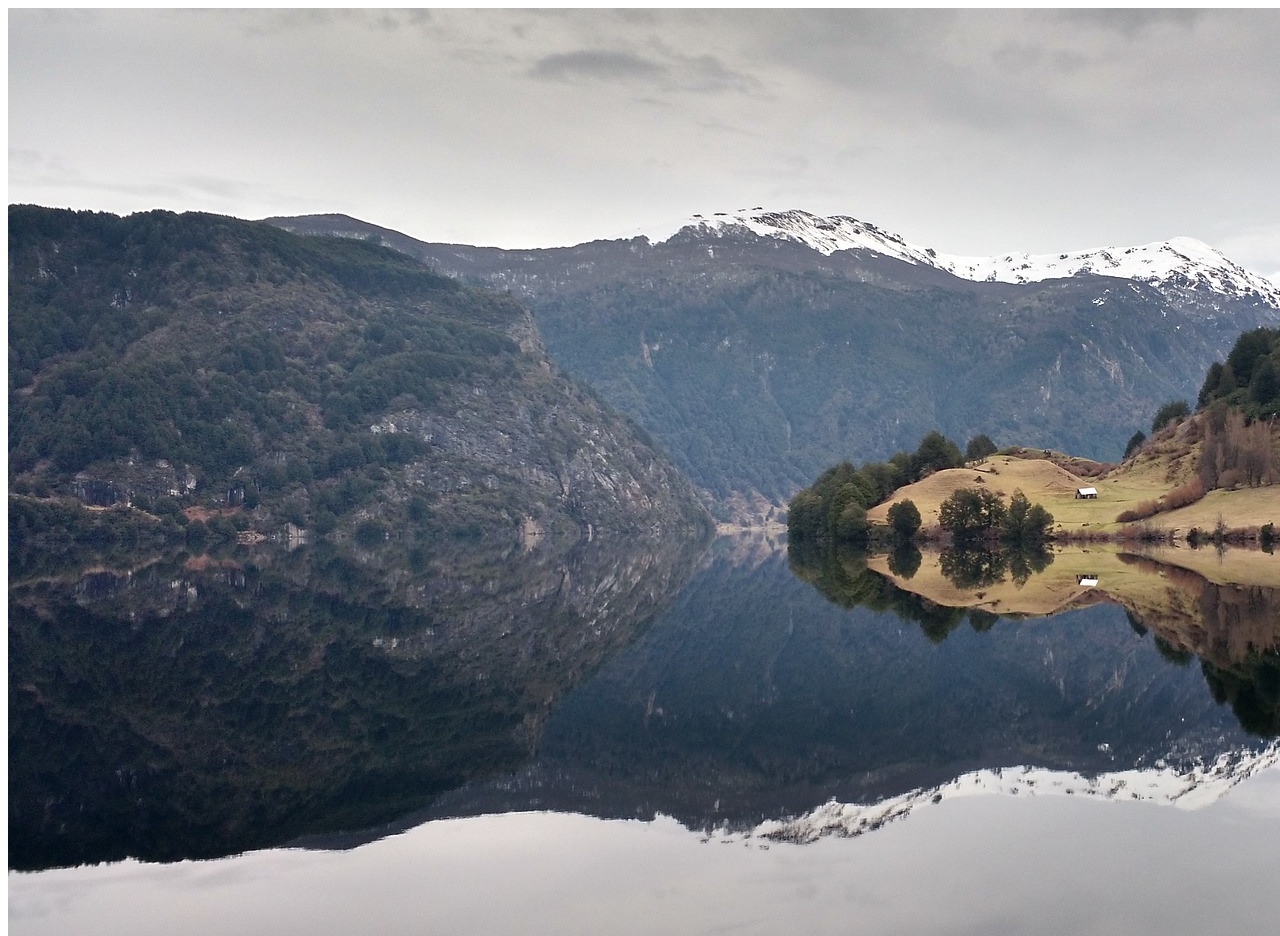
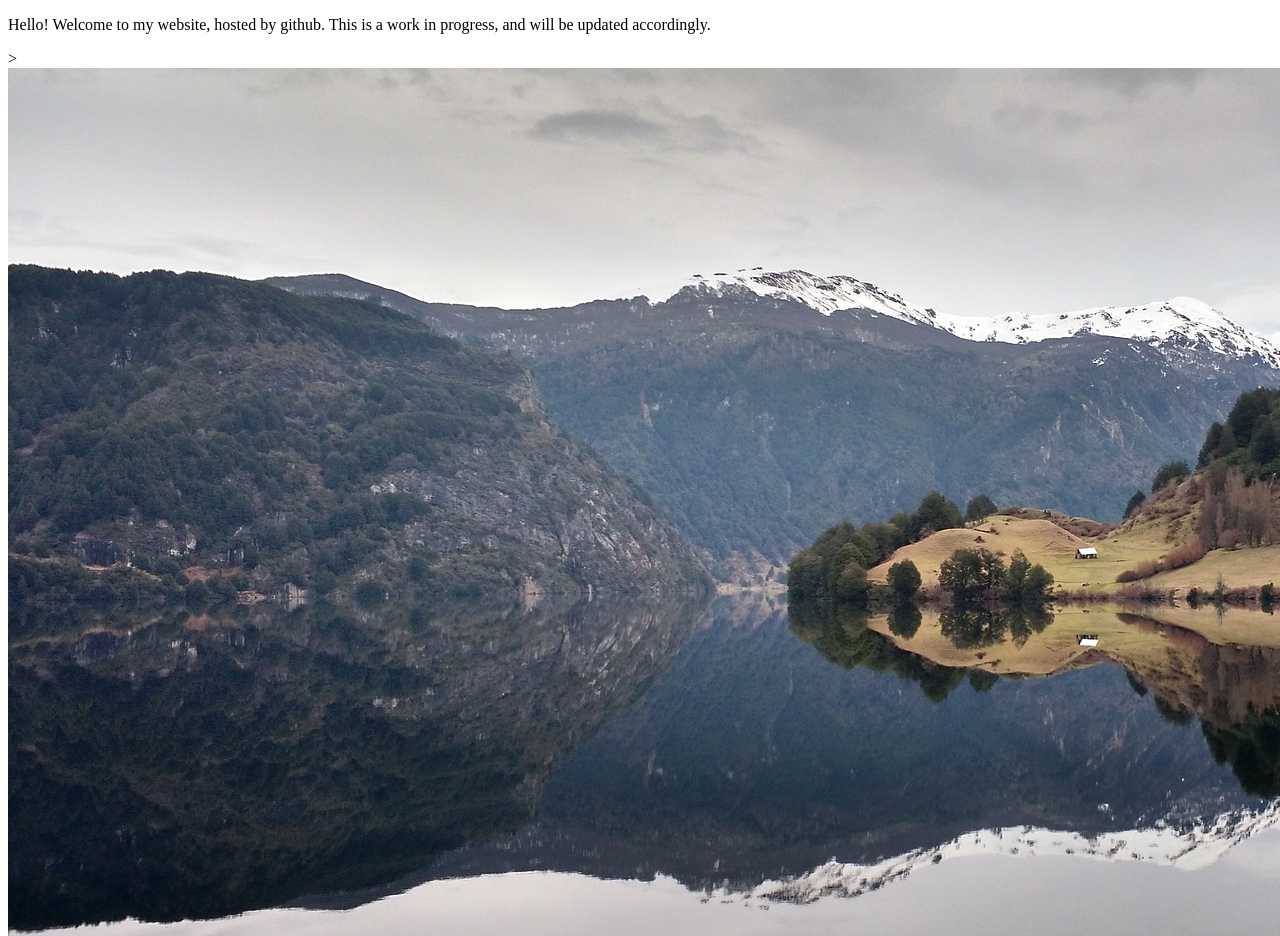
Before and after one commit to eacott/eacott.github.io, a plain HTML site: page index.html in a window 1280 px wide. Shown: the top 936 px of the page. Drawn offline with Linux system fonts and the light colour scheme.

Commit message:
Done for now

```diff
--- a/index.html
+++ b/index.html
@@ -3,6 +3,8 @@
 <head>
     <meta charset="utf-8" />
     <title>Random Pic</title>
+    <p>Hello! Welcome to my website, hosted by github.
+    This is a work in progress, and will be updated accordingly.</p>>
     <link rel="stylesheet" href="main.css">
 </head>
 
```
